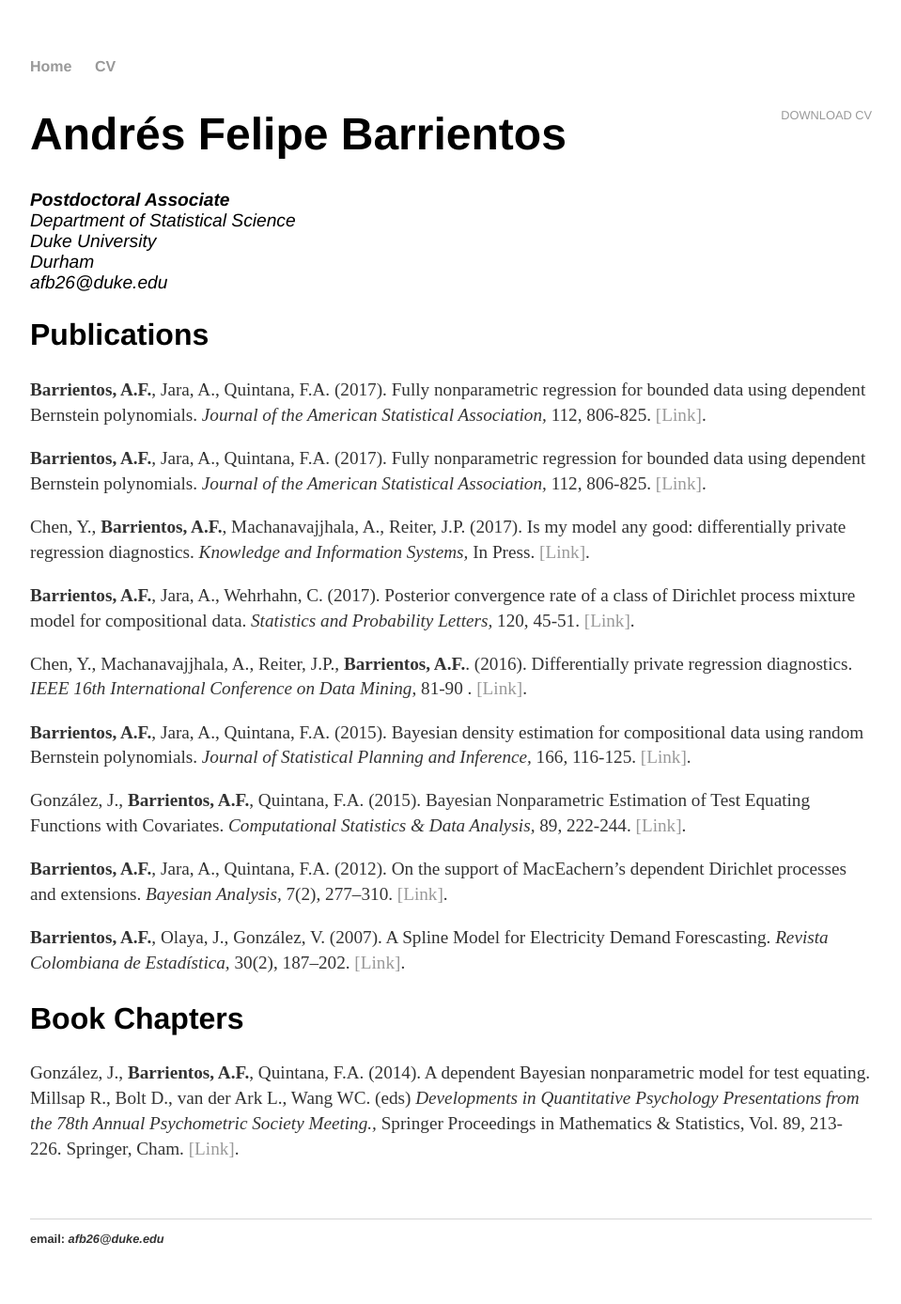
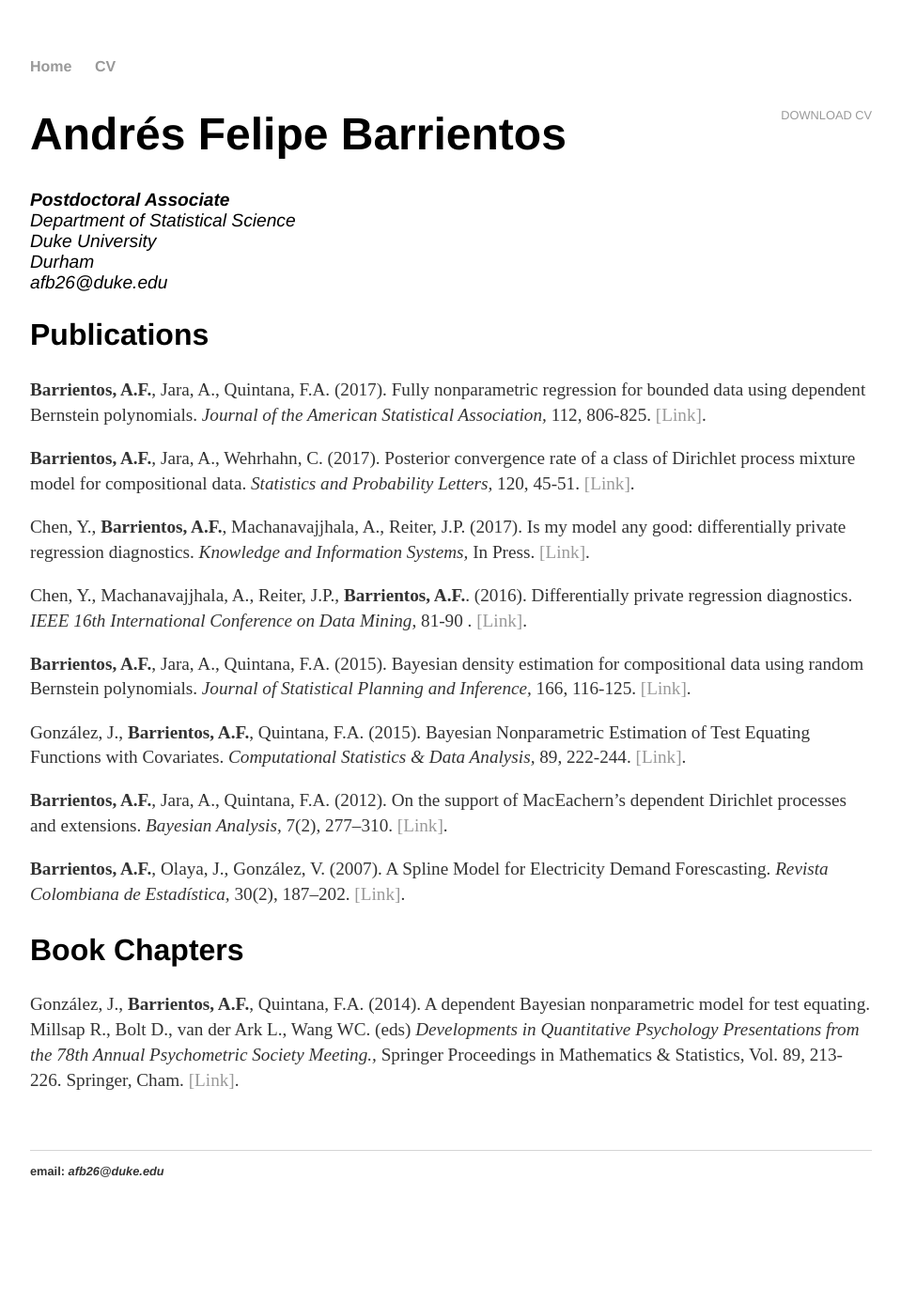
Before and after one commit to anfebar/anfebar.github.io, a Jekyll site: the page built from cv/index.html, in a window 1280 px wide. Shown: the whole page at 94% size, without its empty margins (160-1119 px from the left). Built offline with Jekyll 4.4.1, drawn with Linux system fonts in a browser that asks for light colours; after the commit the page ends 1315 px from its top, so only the background shows below that.

Commit message:
Update index.html

```diff
--- a/cv/index.html
+++ b/cv/index.html
@@ -22,20 +22,17 @@ title: Andrés F. Barrientos
 						<em>Journal of the American Statistical Association,</em> 112, 806-825.
 							<a href="http://www.tandfonline.com/doi/abs/10.1080/01621459.2016.1180987">[Link]</a>.
 
-					<p><strong>Barrientos, A.F.</strong>, Jara, A., Quintana, F.A. (2017).
-						Fully nonparametric regression for bounded data using dependent Bernstein polynomials.
-						<em>Journal of the American Statistical Association,</em> 112, 806-825.
-							<a href="http://www.tandfonline.com/doi/abs/10.1080/01621459.2016.1180987">[Link]</a>.
+					<p><strong>Barrientos, A.F.</strong>, Jara, A., Wehrhahn, C. (2017).
+						Posterior convergence rate of a class of Dirichlet process mixture model for compositional data.
+						<em>Statistics and Probability Letters,</em> 120, 45-51.
+							<a href="http://www.sciencedirect.com/science/article/pii/S0167715215300730">[Link]</a>.
 
-					<p>Chen, Y., <strong>Barrientos, A.F.</strong>, Machanavajjhala, A., Reiter, J.P. (2017).
+
+		                        <p>Chen, Y., <strong>Barrientos, A.F.</strong>, Machanavajjhala, A., Reiter, J.P. (2017).
 						Is my model any good: differentially private regression diagnostics.
 						<em>Knowledge and Information Systems,</em> In Press.
 							<a href="https://doi.org/10.1007/s10115-017-1128-z">[Link]</a>.
 
-					<p><strong>Barrientos, A.F.</strong>, Jara, A., Wehrhahn, C. (2017).
-						Posterior convergence rate of a class of Dirichlet process mixture model for compositional data.
-						<em>Statistics and Probability Letters,</em> 120, 45-51.
-							<a href="http://www.sciencedirect.com/science/article/pii/S0167715215300730">[Link]</a>.
 
 					<p>Chen, Y., Machanavajjhala, A., Reiter, J.P., <strong>Barrientos, A.F.</strong>. (2016).
 						 Differentially private regression diagnostics.
```
